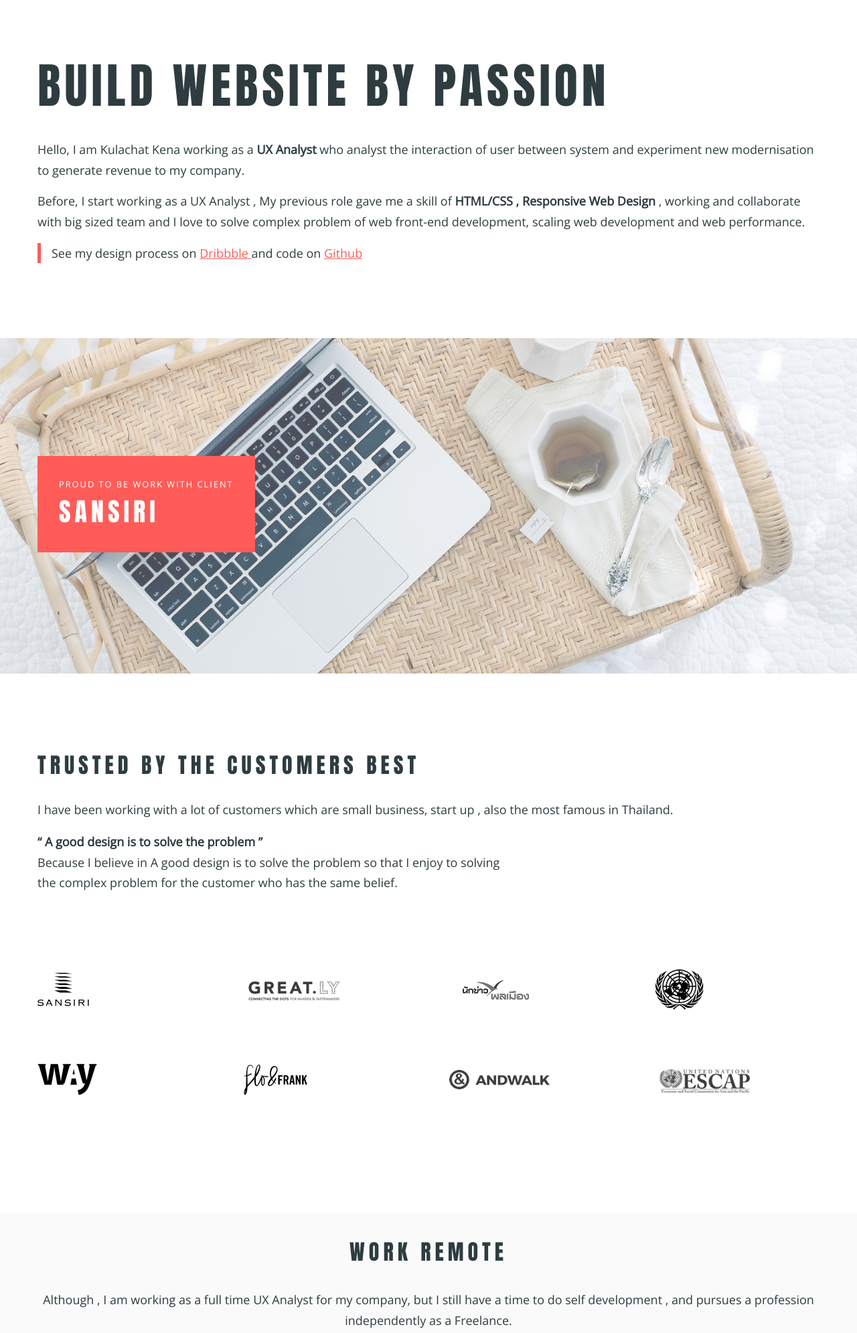
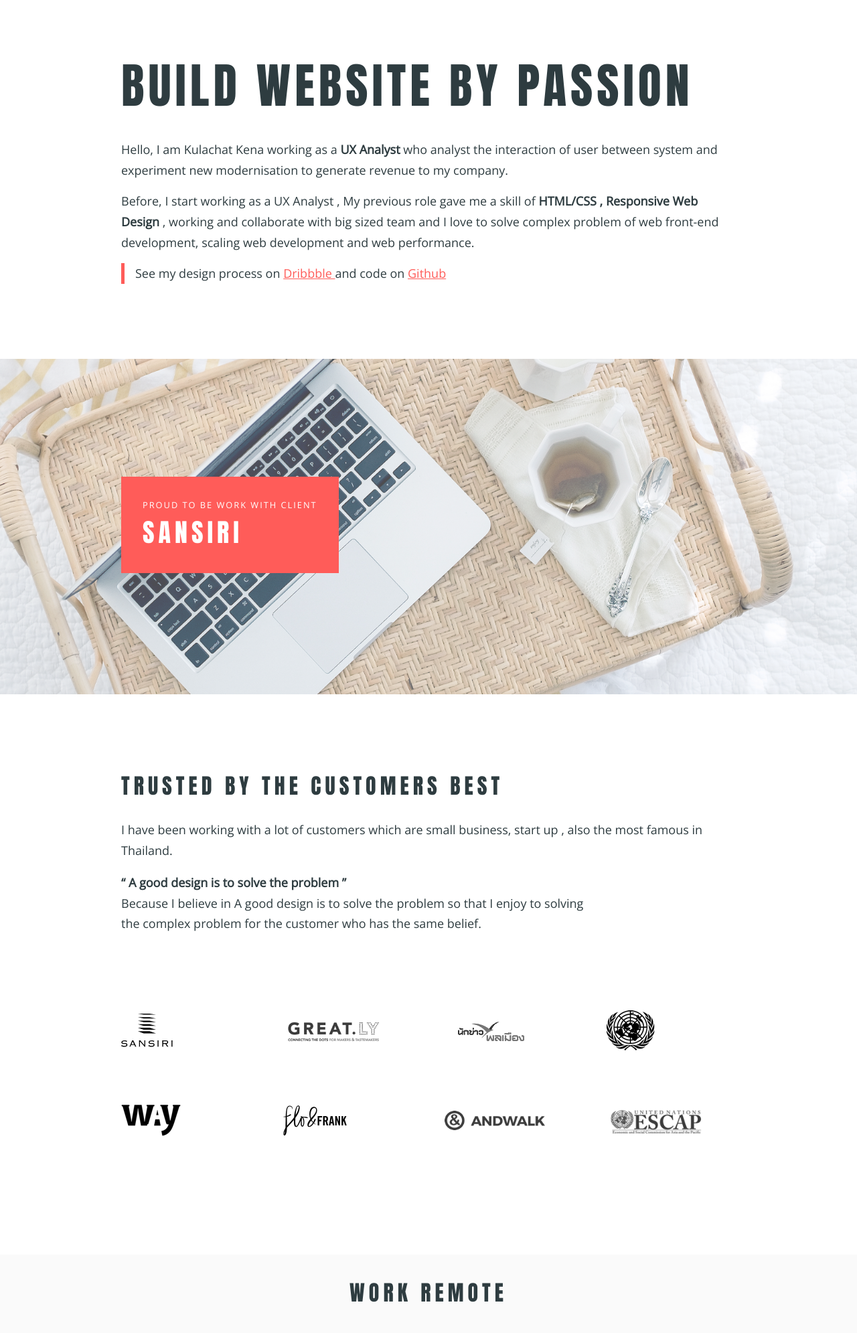
Before and after one commit to kulachat/portfolio, a PHP site: page / in a window 1280 px wide. Shown: the top 1991 px of the page at 67% size. Run offline with PHP 8.4, Linux system fonts and the light colour scheme; some libraries are stand-ins or nearby versions.

Commit message:
Start Portfolio Site

```diff
--- a/css/style.css
+++ b/css/style.css
@@ -393,11 +393,10 @@ p {
 .main {
   margin: auto;
   padding: 1rem;
-  max-width: 1200px; }
+  max-width: 950px; }
   @media only screen and (min-width: 1600px) {
     .main {
-      text-align: center;
-      padding: 0; } }
+      max-width: 1200px; } }
 
 @media only screen and (min-width: 1200px) {
   header {
@@ -407,7 +406,8 @@ header p {
   @media only screen and (min-width: 1600px) {
     header p {
       max-width: 950px;
-      text-align: left; } }
+      text-align: left;
+      margin: 1rem 0; } }
 
 .title,
 [class*="title"] {
@@ -430,8 +430,6 @@ header p {
     .cover-project {
       padding: 10rem 0;
       margin-bottom: 6rem; } }
-  .cover-project .main {
-    position: relative; }
   .cover-project .project {
     display: inline-block;
     background-color: #FF5C59;
@@ -483,13 +481,13 @@ header p {
   -webkit-align-items: center;
   -ms-flex-align: center;
   align-items: center;
-  max-width: 1200px;
+  max-width: 950px;
   padding: 1rem;
   margin-right: auto;
   margin-left: auto; }
   @media only screen and (min-width: 1600px) {
     .customers {
-      max-width: 940px; } }
+      max-width: 1200px; } }
   .customers .customer-logo {
     -webkit-flex: 0 0 40%;
     -ms-flex: 0 0 40%;
--- a/sass/components/_layout.scss
+++ b/sass/components/_layout.scss
@@ -42,11 +42,9 @@ p {
 .main {
   margin: auto;
   padding: 1rem;
-  max-width: $rwd-size;
-
+  max-width: $rwd-size-desktop;
   @include media(largescreen) {
-    text-align: center;
-    padding: 0;
+    max-width: $rwd-size;
   }
 }
 
@@ -60,6 +58,7 @@ header {
     @include media(largescreen) {
       max-width: 950px;
       text-align: left;
+      margin: 1rem 0;
     }
   }
 }
@@ -86,10 +85,6 @@ header {
   @include media(desktop) {
     padding: 10rem 0;
     margin-bottom: 6rem;
-  }
-
-  .main {
-    position: relative;
   }
 
   .project {
@@ -160,13 +155,13 @@ header {
   -webkit-align-items: center;
   -ms-flex-align: center;
   align-items: center;
-  max-width: $rwd-size;
+  max-width: $rwd-size-desktop;
   padding: 1rem;
   margin-right: auto;
   margin-left: auto;
 
   @include media(largescreen) {
-    max-width: 940px;
+    max-width: $rwd-size;
   }
 
   .customer-logo {
--- a/sass/components/_variables.scss
+++ b/sass/components/_variables.scss
@@ -11,4 +11,5 @@ $bg-gray: #fafafa;
 $dark: #2e3c40;
 $action: #FF5C59;
 
+$rwd-size-desktop: 950px;
 $rwd-size: 1200px;
```
Also changed, not shown: 1 other file.
